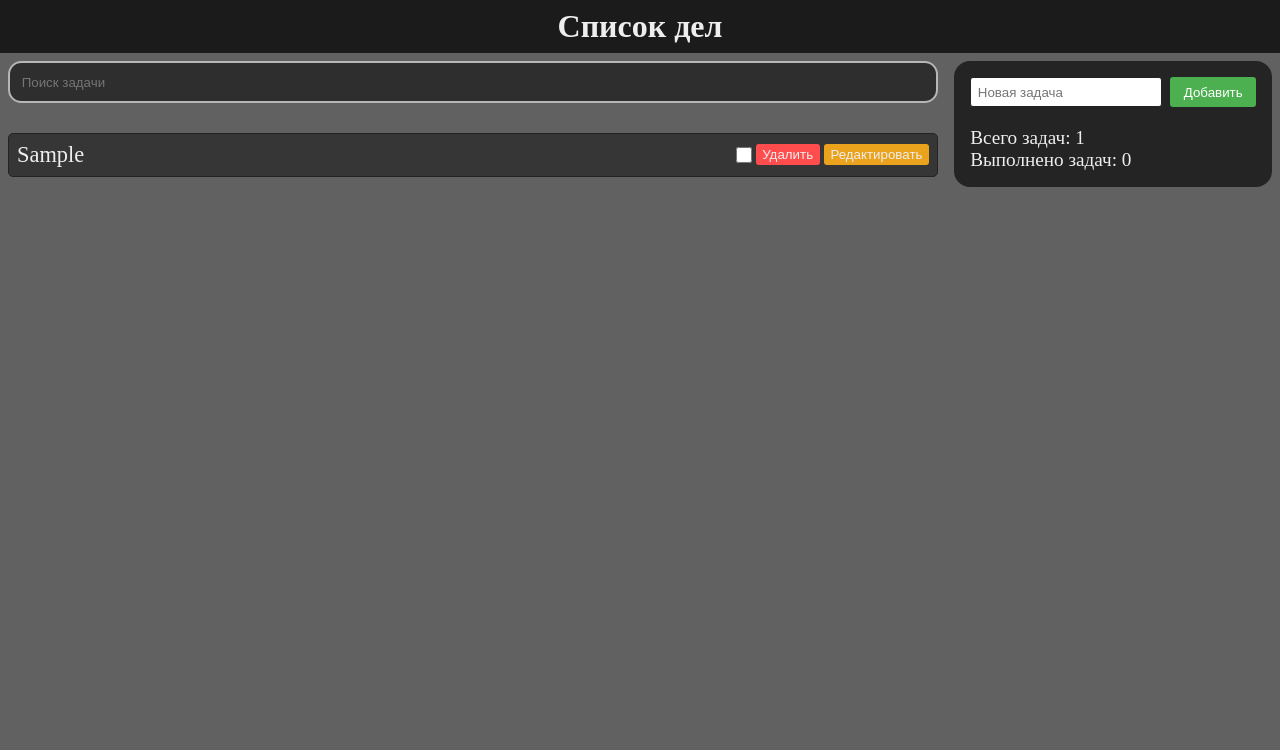
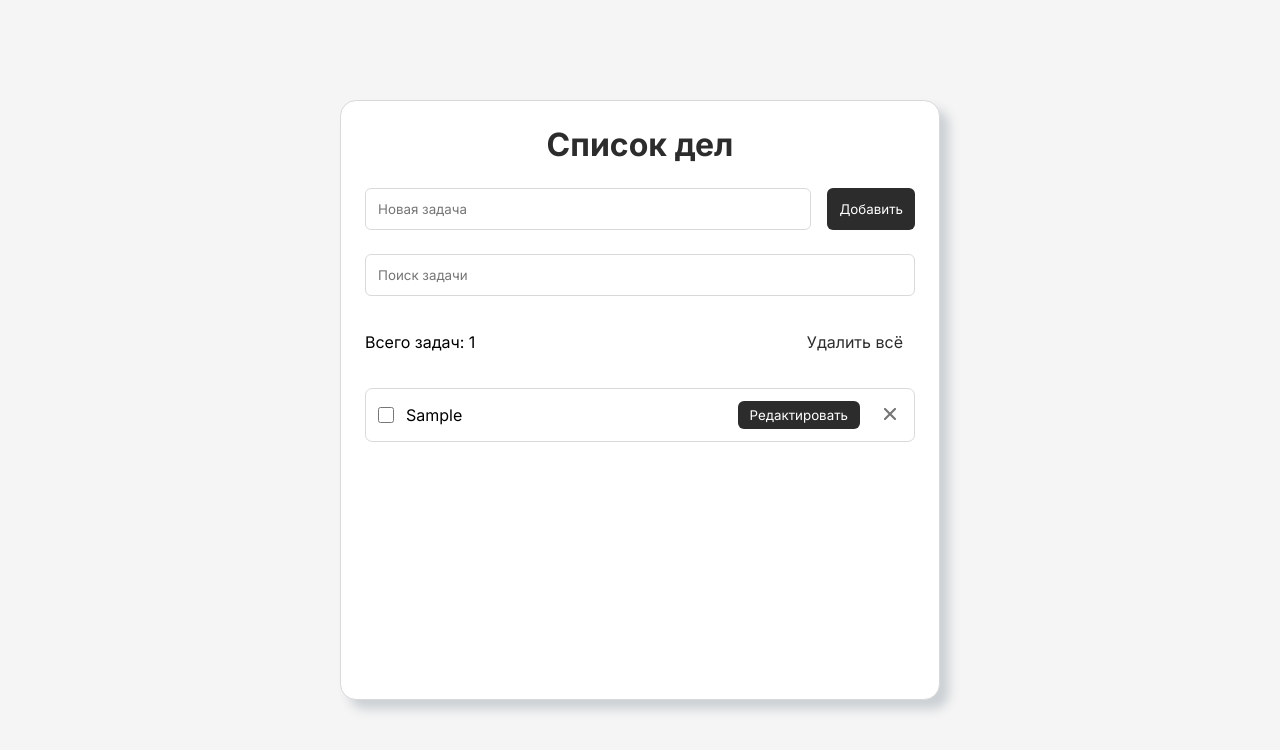
Before and after one commit to Seratt12/To-do-list, a website built with Vite: page index.html in a window 1280 px wide. Both pictures are taken after typing "Sample" into the empty fields and a click on the button "Добавить". Built offline with nearby package versions, Linux system fonts and the light colour scheme.

Commit message:
редизайн

```diff
--- a/index.html
+++ b/index.html
@@ -7,25 +7,23 @@
     <link rel="stylesheet" href="/src/style.css" />
   </head>
   <body>
-    <header>
+    <main>
       <h1>Список дел</h1>
-    </header>
-    <main>
+      <form id="todo-form">
+        <input type="text" id="todo-input" placeholder="Новая задача" required />
+        <button type="submit" id="add-btn">Добавить</button>
+      </form>
+      <input type="text" id="search-input" placeholder="Поиск задачи" />
+      <div class="to-do-stat-del-info">
+        <div class="to-do-stat">
+          <p>Всего задач: <span id="total-count">0</span></p>
+        </div>
+        <button id="del-btn-all">Удалить всё</button>
+      </div>
       <div class="to-do-container">
-        <input type="text" id="search-input" placeholder="Поиск задачи" />
         <ul id="todo-list">
         </ul>
       </div>
-      <aside>
-        <form id="todo-form">
-          <input type="text" id="todo-input" placeholder="Новая задача" required />
-          <button type="submit">Добавить</button>
-        </form>
-        <div class="to-do-stat">
-          <p>Всего задач: <span id="total-count">0</span></p>
-          <p>Выполнено задач: <span id="completed-count">0</span></p>
-        </div>
-      </aside>
     </main>
     <div id="edit-modal" class="modal-overlay hidden">
       <div class="modal">
@@ -33,7 +31,7 @@
         <input type="text" id="edit-input" />
         <div class="modal-buttons">
           <button id="save-btn" class="done-btn">Сохранить</button>
-          <button id="cancel-btn" class="del-btn">Отмена</button>
+          <button id="cancel-btn">Отмена</button>
         </div>
       </div>
     </div>
--- a/src/functions.ts
+++ b/src/functions.ts
@@ -1,10 +1,28 @@
 import { openEditModal } from "./modal"
 import type { ITask } from "./task";
 
-export function createParagraph(text: string): HTMLParagraphElement {
-    const p = document.createElement('p');
-    p.textContent = text;
-    return p;
+export function createDiv(task: ITask): HTMLParagraphElement {
+    const { key, title, completed} = task
+
+    const div = document.createElement('div')
+    div.className = 'todo-title'
+
+    const checkbox = document.createElement('input')
+    checkbox.type = 'checkbox'
+    checkbox.name = 'is-completed'
+    checkbox.id = `is-completed-${key}`
+    checkbox.classList.add('chkbox')
+    if (completed)
+        checkbox.checked = true
+
+    div.appendChild(checkbox)
+
+    const label = document.createElement('label');
+    label.textContent = title;
+    label.setAttribute('for', `is-completed-${key}`)
+
+    div.appendChild(label)
+    return div;
 }
 
 export function createEmptyState(): HTMLParagraphElement {
@@ -18,29 +36,26 @@ export function createOptions(task: ITask): HTMLDivElement {
     const todoOptions = document.createElement('div')
     todoOptions.classList.add('todo-options')
 
-    const checkbox = document.createElement('input')
-    checkbox.type = 'checkbox'
-    checkbox.classList.add('chkbox')
-    if (task.completed)
-        checkbox.checked = true
-
-    todoOptions.appendChild(checkbox)
-
-    const delBtn = document.createElement('button')
-    delBtn.className = 'del-btn'
-    delBtn.textContent = 'Удалить'
-
-    todoOptions.appendChild(delBtn)
-
     const editBtn = document.createElement('button')
     editBtn.textContent = 'Редактировать'
     editBtn.className = 'change-btn'
     editBtn.addEventListener("click", () => openEditModal(task))
     todoOptions.appendChild(editBtn)
 
+    const delBtn = document.createElement('button')
+    delBtn.className = 'del-btn'
+
+    const delIcon = document.createElement('img')
+    delIcon.className = 'del-btn-icon'
+    delIcon.src = './images/delete-icon.png'
+
+    delBtn.appendChild(delIcon)
+
+    todoOptions.appendChild(delBtn)
+
     return todoOptions
 }
 
 export function isValidTitle(title: string): boolean {
-    return title.length > 0 && title.length <= 100
+    return title.length > 0 && title.length <= 37
 }
--- a/src/main.ts
+++ b/src/main.ts
@@ -1,4 +1,4 @@
-import { addTask, deleteTask, renderTasks, toggleTask } from "./task"
+import { addTask, deleteTask, renderTasks, toggleTask, clearTasks } from "./task"
 import { load, setSearchQuery, subscribe } from "./state"
 
 const buttonAdd = document.querySelector("#todo-form button");
@@ -17,7 +17,7 @@ if (buttonAdd) {
 
 document.getElementById("todo-list")?.addEventListener("click", (e) => {
     const target = e.target as HTMLElement
-    if (target.classList.contains("del-btn")) {
+    if (target.classList.contains("del-btn") || target.classList.contains("del-btn-icon")) {
         const li = target.closest("li")
         const key = Number(li?.dataset.key)
         deleteTask(key)
@@ -36,5 +36,14 @@ searchInput?.addEventListener("input", () => {
     setSearchQuery(searchInput.value)
 });
 
+document.getElementById("del-btn-all")?.addEventListener("click", () => {
+    const confirmed = confirm("Вы уверены, что хотите удалить все задачи?")
+    if (!confirmed) {
+        return
+    }
+
+    clearTasks()
+})
+
 subscribe(renderTasks)
 load()
--- a/src/stat.ts
+++ b/src/stat.ts
@@ -3,8 +3,3 @@ import { getTasks } from "./state";
 export function getAllCount(): number {
     return getTasks().length
 }
-
-export function getDoneCount(): number {
-    let tasks = getTasks().filter((task) => task.completed)
-    return tasks.length
-}
--- a/src/style.css
+++ b/src/style.css
@@ -1,168 +1,154 @@
+@import url('https://fonts.googleapis.com/css2?family=Inter:ital,opsz,wght@0,14..32,100..900;1,14..32,100..900&display=swap');
+
+:root {
+    --background-main-color: rgb(245, 245, 245);
+    --background-second-color: rgb(255, 255, 255);
+    --background-accent-color: rgb(44, 44, 44, 1);
+    --border-color: rgb(217, 217, 217);
+
+    --border-radius: 0.45em;
+}
+
 * {
     margin: 0;
     padding: 0;
     box-sizing: border-box;
-    color: rgb(238, 238, 238);
-}
-
-header {
-    background-color: #1b1b1b;
-    padding: 0.5em 0;
-    text-align: center;
+    font-family: "Inter", sans-serif;
+    font-style: normal;
 }
 
 body {
-    background-color: rgb(97, 97, 97);
+    background-color: var(--background-main-color);
+    display: flex;
+    justify-content: center;
+    align-items: center;
+    height: 100vh;
 }
 
 main {
-    margin: 0.5em;
+    width: 600px;
+    height: 600px;
+    background-color: var(--background-second-color);
+    border: 1px solid var(--border-color);
+    padding: 24px;
     display: flex;
-    justify-content: space-between;
+    flex-direction: column;
+    gap: 24px;
+    border-radius: 1em;
+    -webkit-box-shadow: 9px 9px 11px 0px rgba(34, 60, 80, 0.2);
+    -moz-box-shadow: 9px 9px 11px 0px rgba(34, 60, 80, 0.2);
+    box-shadow: 9px 9px 11px 0px rgba(34, 60, 80, 0.2);
+    overflow: hidden;
+    overflow-y: auto;
 }
 
-.to-do-container {
-    width: 90%;
-    margin-right: 1em;
+#todo-form {
     display: flex;
-    flex-direction: column;
-    gap: 1em;
+    flex-direction: row;
+    gap: 16px;
 }
 
-aside {
-    background-color: #242424;
-    padding: 1em;
-    border-radius: 1em;
-    display: flex;
-    height: fit-content;
-    flex-direction: column;
+input[type="text"] {
+    border: 1px solid var(--border-color);
+    border-radius: var(--border-radius);
+    padding: 12px;
+    width: 100%;
+}
+
+button {
+    border: none;
+    background-color: var(--background-accent-color);
+    border-radius: var(--border-radius);
+    color: var(--background-second-color);
+    cursor: pointer;
+    transition: 0.15s ease-in-out;
+}
+
+button:hover {
+    background-color: rgb(61, 59, 59);
+    scale: 1.02;
+}
+
+#add-btn {
+    padding: 12px;
+}
+
+.del-btn {
+    background-color: transparent;
+    border: none;
+    padding: 12px;
+}
+
+.del-btn:hover {
+    background-color: transparent;
+    scale: 1.1;
+}
+
+.change-btn {
+    padding: 6px 12px;
 }
 
 ul {
     display: flex;
     flex-direction: column;
-    gap: 0.5em;
+    gap: 8px;
 }
 
 li {
+    list-style-type: none;
+    border: 1px solid var(--border-color);
     display: flex;
-    gap: 1em;
-    padding: 0.5em;
-    border: 1px solid #232224;
-    border-radius: 5px;
+    padding: 6px;
+    border-radius: var(--border-radius);
+    align-items: center;
     justify-content: space-between;
 }
 
-.todo-item {
-    display: flex;
-    gap: 0.5em;
-    align-items: center;
-    background-color: rgb(54, 54, 54);
+input[type="checkbox"] {
+    width: 1rem;
+    height: 1rem;
+    cursor: pointer;
+    border-radius: var(--border-radius);
+    margin-left: 6px;
 }
 
-.todo-options {
+input[type="checkbox"]:checked {
+    accent-color: var(--background-accent-color);
+}
+
+h1, h2 {
+    text-align: center;
+    color: var(--background-accent-color);
+}
+
+.to-do-stat-del-info {
     display: flex;
-    gap: 0.25em;
+    justify-content: space-between;
     align-items: center;
 }
 
-.del-btn {
-    background-color: #ff4d4d;
-    border: none;
-    padding: 0.25em 0.5em;
-    border-radius: 3px;
-    cursor: pointer;
-    transition: 0.1s ease-in-out;
+#del-btn-all {
+    padding: 12px;
+    background: none;
+    color: var(--background-accent-color);
+    font-size: 1rem;
 }
 
-.del-btn:hover {
-    background-color: #b93636;
-}
-
-.change-btn {
-    background-color: #eba31d;
+.chkbox {
     border: none;
-    padding: 0.25em 0.5em;
-    border-radius: 3px;
-    cursor: pointer;
-    transition: 0.1s ease-in-out;
-}
-
-.change-btn:hover {
-    background-color: #c78917;
-}
-
-input[type=checkbox] {
-    width: 16px;
-    height: 16px;
-    cursor: pointer;
-}
-
-#todo-form {
-    display: flex;
-    gap: 0.5em;
-}
-
-#todo-form input[type=text] {
-    padding: 0.5em;
-    border: 1px solid #232224;
-    border-radius: 3px;
-    color: rgb(39, 39, 39);
-}
-
-#todo-form button, .done-btn {
-    background-color: #4CAF50;
-    border: none;
-    padding: 0.5em 1em;
-    border-radius: 3px;
-    color: white;
-    cursor: pointer;
-    transition: 0.1s ease-in-out;
-}
-
-#todo-form button:hover, .done-btn:hover {
-    background-color: #45a049;
-}
-
-.completed {
-    background-color: rgb(46, 46, 46);
-}
-
-.todo-item > p {
-  font-size: 1.4rem;
-}
-
-.completed > p {
-    opacity: 0.4;
-    text-decoration: line-through;
-}
-
-.empty-list {
-    text-align: center;
-    font-size: 2rem;
-    background-color: rgb(46, 46, 46);
-    border-radius: 0.5em;
-    padding: 0.5em;
-}
-
-.to-do-stat {
-    margin-top: 1em;
-    font-size: 1.2rem;
-}
-
-#search-input {
-    padding: 0.875em;
-    border-radius: 1em;
-    border: 2px solid #b6b6b6;
-    margin-bottom: 1em;
-    background-color: rgb(46, 46, 46);
 }
 
 mark {
     background-color: #717270;
     color: white;
     padding: 0 0.1em;
-    border-radius: 0.2em;
+    border-radius: var(--border-radius);
+}
+
+.todo-options, .todo-title {
+    display: flex;
+    gap: 12px;
+    align-items: center;
 }
 
 .modal-overlay {
@@ -179,24 +165,17 @@ mark {
 }
 
 .modal {
-  background: #242424;
+    background: var(--background-main-color);
     padding: 2rem;
     border-radius: 1rem;
     min-width: 400px;
+    -webkit-box-shadow: 9px 9px 11px 0px rgba(34, 60, 80, 0.2);
+    -moz-box-shadow: 9px 9px 11px 0px rgba(34, 60, 80, 0.2);
+    box-shadow: 9px 9px 11px 0px rgba(34, 60, 80, 0.2);
 }
 
-.modal > h2 {
+.modal > h2, .modal input {
     margin-bottom: 1em;
-  text-align: center;
-}
-
-.modal input {
-  width: 100%;
-  padding: 0.5rem;
-  margin-bottom: 1rem;
-  border-radius: 5px;
-  border: 1px solid #333;
-  color: #000;
 }
 
 .modal-buttons {
@@ -206,7 +185,7 @@ mark {
 }
 
 .modal-buttons button {
-  padding: 0.5rem 1rem;
+    padding: 12px;
     border-radius: 5px;
     border: none;
     cursor: pointer;
@@ -215,3 +194,11 @@ mark {
 .hidden {
     display: none;
 }
+
+#save-btn {
+    background-color: rgb(100, 196, 70);
+}
+
+#save-btn:hover {
+    background-color: rgb(80, 176, 50);
+}
--- a/src/task.ts
+++ b/src/task.ts
@@ -1,8 +1,8 @@
 "use strict";
 
-import { createParagraph, createOptions, isValidTitle, createEmptyState } from "./functions";
+import { createDiv, createOptions, isValidTitle, createEmptyState } from "./functions";
 import { getSearchQuery, setTasks } from "./state";
-import { getAllCount, getDoneCount } from "./stat"
+import { getAllCount } from "./stat"
 import { getVisibleTasks } from "./selectors";
 
 export interface ITask {
@@ -18,7 +18,7 @@ export function deleteTask(key: number): void {
 export function addTask(title: string): void {
     if (!isValidTitle(title))
     {
-        alert("Название задачи должно быть от 1 до 100 символов.")
+        alert("Название задачи должно быть от 1 до 37 символов.")
         return
     }
 
@@ -28,7 +28,7 @@ export function addTask(title: string): void {
 }
 
 export function renderTasks(): void {
-    clearTasks()
+    clearTasksHtml()
 
     const tasks = getVisibleTasks();
     const query = getSearchQuery()
@@ -47,9 +47,6 @@ export function renderTasks(): void {
 
     const allElement = document.getElementById('total-count')
     allElement!.textContent = getAllCount().toString()
-
-    const completedElement = document.getElementById('completed-count')
-    completedElement!.textContent = getDoneCount().toString()
 }
 
 export function toggleTask(key: number): void {
@@ -63,32 +60,37 @@ export function toggleTask(key: number): void {
 }
 
 export function printTask(task: ITask, query: string): void {
-    const list = document.getElementById('todo-list');
-    const newTask = document.createElement('li');
-    newTask.className = 'todo-item';
+    const list = document.getElementById('todo-list')
+    const newTask = document.createElement('li')
+
+    newTask.className = 'todo-item'
 
     let titleHTML = task.title
     query = query.trim()
     if (query) {
-        const regex = new RegExp(`(${query})`, "gi");
-        titleHTML = task.title.replace(regex, "<mark>$1</mark>");
+        const regex = new RegExp(`(${query})`, "gi")
+        titleHTML = task.title.replace(regex, "<mark>$1</mark>")
     }
 
-    const p = createParagraph(task.title);
-    p.innerHTML = titleHTML;
-    newTask.appendChild(p);
+    const div = createDiv(task)
+    div.children[1].innerHTML = titleHTML
+    newTask.appendChild(div)
 
-    const todoOptions = createOptions(task);
-    newTask.appendChild(todoOptions);
+    const todoOptions = createOptions(task)
+    newTask.appendChild(todoOptions)
 
     if (task.completed)
-        newTask.classList.add('completed');
+        newTask.classList.add('completed')
 
     newTask.dataset.key = task.key.toString()
     list?.appendChild(newTask)
 }
 
-export function clearTasks(): void {
+export function clearTasksHtml(): void {
     const list = document.getElementById('todo-list');
     if (list) list.innerHTML = ""
 }
+
+export function clearTasks(): void {
+    setTasks(() => [])
+}
```
Also changed, not shown: images/delete-icon.png (added). Lines whose indentation alone changed are shown as unchanged.
